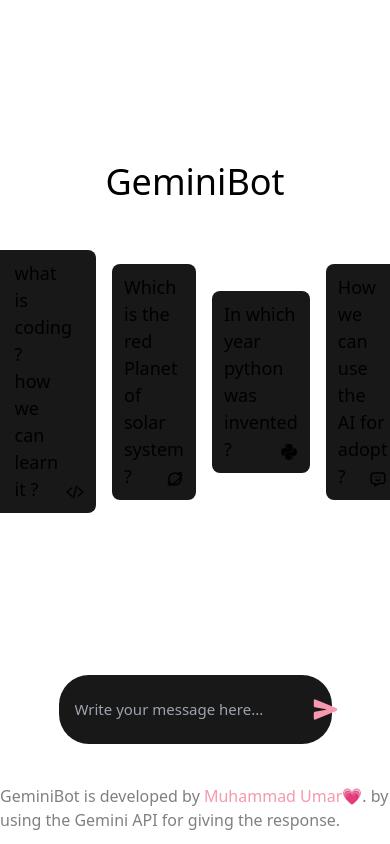
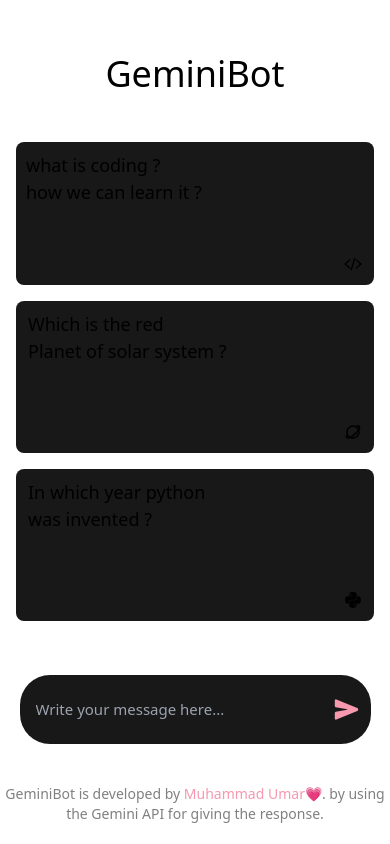
Before and after one commit to Umar-Raza/GeminiBot, a React (Vite) app: page / in a window 390 px wide. Built offline with nearby package versions, Linux system fonts and the light colour scheme.

Commit message:
Risponsive for All Devices

```diff
--- a/src/pages/Home.jsx
+++ b/src/pages/Home.jsx
@@ -54,20 +54,20 @@
     }
     const newChat = () => {
         setIsResponsScreen(false);
-        setMessages([]); // Clear the messages array
+        setAllMassages([]); // Clear the messages array
     }
     return (
         <>
-            <div className="container w-screen min-h-screen">
+            <div className="container w-screen min-h-screen flex flex-col items-center"> {/* Added flex and items-center to the main container */}
                 {
                     isResponsScreen ?
-                        <div className="h-[80vh]">
-                            <div className="header flex items-center justify-between w-[100vw] pt-[30px] px-[140px]">
-                                <h2 className=' p-3 rounded-2xl  font-bold  text-[#F698AE]'>GeminiBot</h2>
-                                <button className='btn btn-soft  border-[#F698AE] text-[#F698AE]' onClick={newChat}>New Chat </button>
+                        <div className="h-[80vh] w-full flex flex-col items-center"> {/* Added flex and items-center */}
+                            <div className="header flex items-center justify-between w-full pt-[30px] px-4 sm:px-10 md:px-20 lg:px-[140px]">
+                                <h2 className=' p-3 rounded-2xl  font-bold  text-[#F698AE]'>GeminiBot</h2>
+                                <button className='btn btn-soft  border-[#F698AE] text-[#F698AE]' onClick={newChat}>New Chat </button>
                             </div>
 
-                            <div className="massages flex items-center justify-between w-[100vw] pt-[30px] px-[140px]">
+                            <div className="massages flex flex-col items-start w-full pt-[30px] px-4 sm:px-10 md:px-20 lg:px-[140px]">
                                 {
                                     allMassages.map((msg, index) => {
                                         return (
@@ -79,48 +79,45 @@
                                 }
                             </div>
                         </div> :
-                        <div className="middle h-[80vh] flex items-center flex-col justify-center">
+                        <div className="middle h-[80vh] flex items-center flex-col justify-center w-full"> {/* Added w-full */}
                             <h1 className='text-4xl mb-4'>GeminiBot</h1>
-                            <div className="boxes mt-8 flex items-center gap-4">
-                                <div className="card rounded-lg cursor-pointer transition-all hover:bg-[#1e1e1e] px-6 relative min-h-[17vh] bg-[#181818] p-[10px]">
+                            <div className="boxes mt-8 flex flex-wrap items-center justify-center gap-4 px-4 sm:px-10 md:px-20 lg:px-0"> {/* Added justify-center */}
+                                <div className="card rounded-lg cursor-pointer transition-all  hover:bg-[#1e1e1e]  sm:px-6 relative min-h-[17vh] bg-[#181818] p-[10px] w-full sm:w-1/2 md:w-1/3 lg:w-1/4">
                                     <p className="text-[18px]">what is coding ?<br />
                                         how we can learn it ?
                                     </p>
                                     <i className="absolute right-3 bottom-3 text-[18px]"><IoCodeSlash /></i>
                                 </div>
-                                <div className="card rounded-lg cursor-pointer transition-all hover:bg-[#1e1e1e] px-3 relative min-h-[18vh] bg-[#181818] p-[10px]">
+                                <div className="card rounded-lg cursor-pointer transition-all hover:bg-[#1e1e1e] px-3 sm:px-3 relative min-h-[18vh] bg-[#181818] p-[10px] w-full sm:w-1/2 md:w-1/3 lg:w-1/4">
                                     <p className="text-[18px]">Which is the red<br />Planet of solar system ?
                                     </p>
                                     <i className="absolute right-3 bottom-3 text-[18px]"><BiPlanet /></i>
                                 </div>
-                                <div className="card rounded-lg cursor-pointer transition-all hover:bg-[#1e1e1e] px-3 relative min-h-[18vh] bg-[#181818] p-[10px]">
+                                <div className="card rounded-lg cursor-pointer transition-all hover:bg-[#1e1e1e] px-3 sm:px-3 relative min-h-[18vh] bg-[#181818] p-[10px] w-full sm:w-1/2 md:w-1/3 lg:w-1/4">
                                     <p className="text-[18px]">In which year python<br />
                                         was invented ?
                                     </p>
                                     <i className="absolute right-3 bottom-3 text-[18px]"><FaPython /></i>
                                 </div>
-                                <div className="card rounded-lg cursor-pointer transition-all hover:bg-[#1e1e1e] px-3 relative min-h-[18vh] bg-[#181818] p-[10px]">
-                                    <p className="text-[18px]">How we can use <br /> the AI for adopt ?
-                                    </p>
-                                    <i className="absolute right-3 bottom-3 text-[18px]"><TbMessageChatbot />
-                                    </i>
-                                </div>
+                                {/* <div className="card rounded-lg cursor-pointer transition-all hover:bg-[#1e1e1e] px-3 sm:px-3 relative min-h-[18vh] bg-[#181818] p-[10px] w-full sm:w-1/2 md:w-1/3 lg:w-1/4">
+                    <p className="text-[18px]">How we can use <br /> the AI for adopt ?
+                    </p>
+                    <i className="absolute right-3 bottom-3 text-[18px]"><TbMessageChatbot />
+                    </i>
+                </div> */}
                             </div>
                         </div>
                 }
-                <div className="bottom w-[100%]  flex flex-col items-center">
-                    <div className="inputBox w-[70%] text-[15px] py-[7px] flex items-center bg-[rgb(24,24,24)] rounded-[30px]">
+                <div className="bottom w-full flex flex-col items-center">
+                    <div className="inputBox w-[90%] sm:w-[70%] text-[15px] py-[7px] flex items-center bg-[rgb(24,24,24)] rounded-[30px]">
                         <input type="text" value={question} onChange={(e) => { setQuestion(e.target.value) }} className='p-4 flex-1 bg-transparent outline-0 border-0 :bg-white' placeholder='Write your message here...' id='searchBox' />
-                        {/* {
-                            question == "" ? "" : <i onClick={handleRequest} className='text-[#F698AE] text-[25px] mr-6 cursor-pointer'><IoSend /></i>
-                        } */}
                         <button className='mr-3' disabled={isLoading}>
                             {
                                 !isLoading ? <i onClick={handleRequest} className='text-[#F698AE] text-[25px] cursor-pointer'><IoSend /></i> : <span className="loading loading-spinner text-[#f58ca4]"></span>
                             }
                         </button>
                     </div>
-                    <p className='mt-10 text-[gray] text-4'>GeminiBot is developed by <span className=' text-[#F698AE] hover:text-[#f58ca4]' loading="lazy"> <a target='_blank' href="https://mu-portfolio.web.app/">Muhammad Umar</a></span>&#128151;. by using the Gemini API for giving the response.</p>
+                    <p className='mt-10 text-center text-[gray] text-sm sm:text-base'>GeminiBot is developed by <span className=' text-[#F698AE] hover:text-[#f58ca4]' loading="lazy"> <a target='_blank' href="https://mu-portfolio.web.app/">Muhammad Umar</a></span>&#128151;. by using the Gemini API for giving the response.</p>
                 </div >
             </div>
         </>
```
